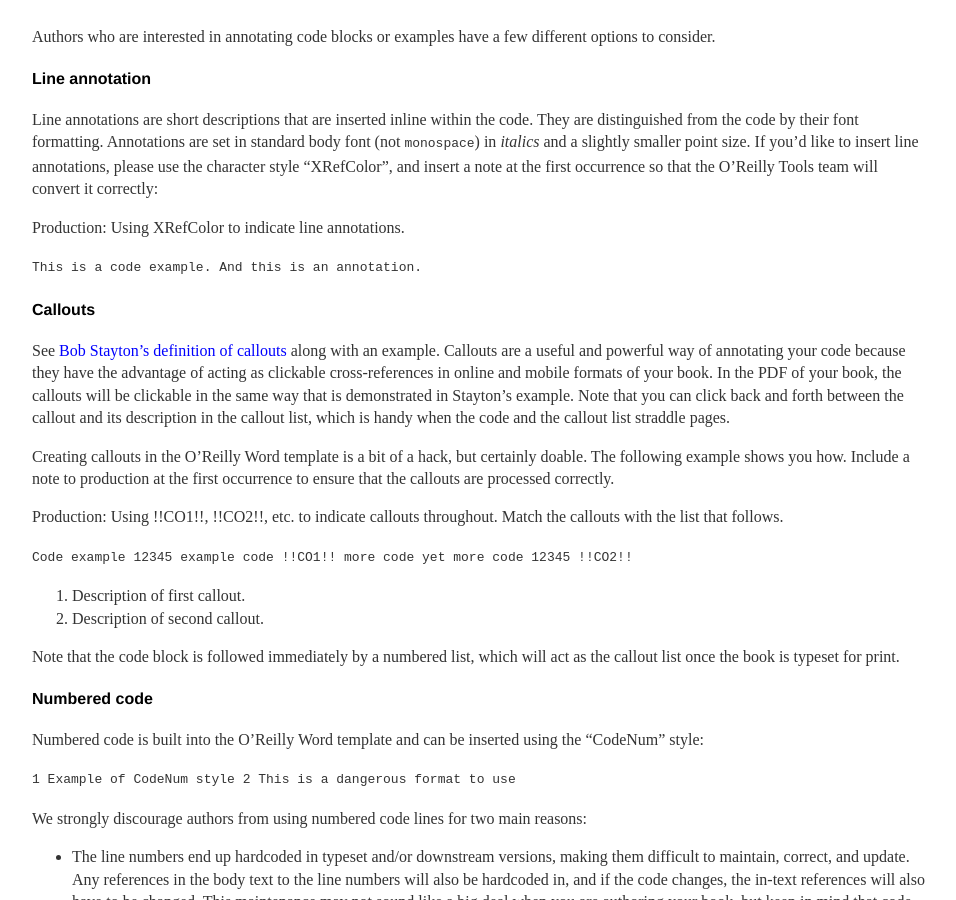
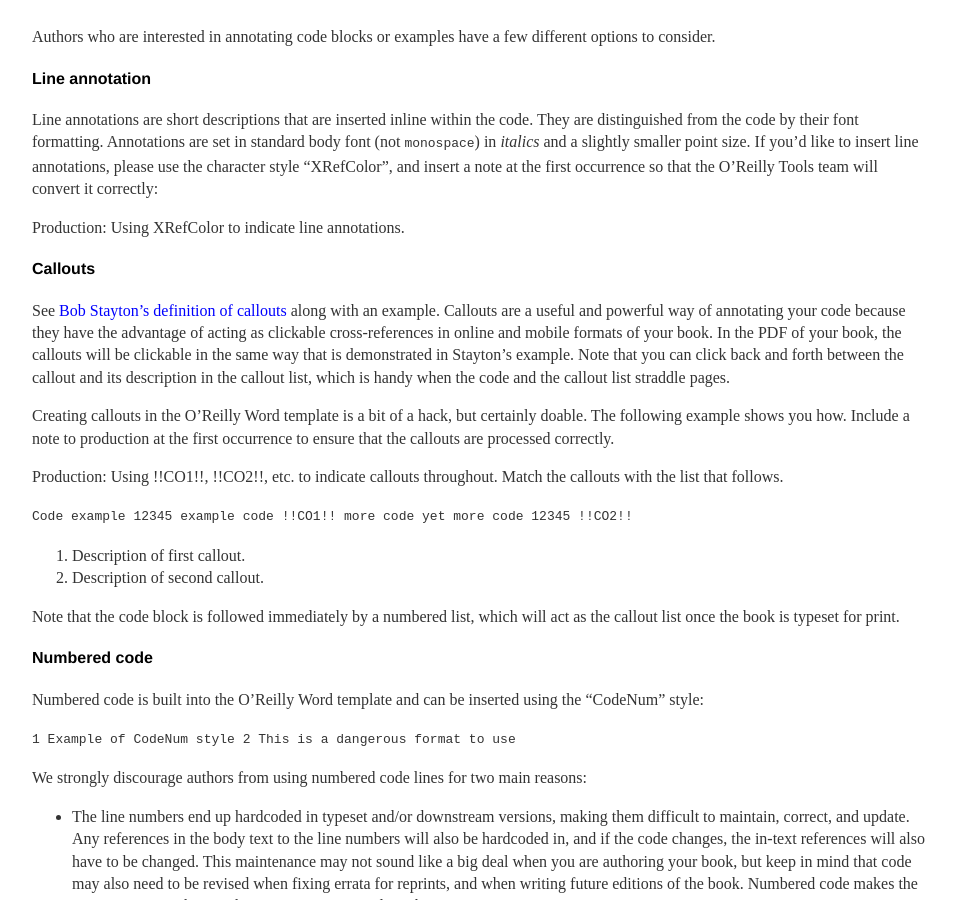
Before and after one commit to oreillymedia/production-resources, a Jekyll site: the page built from word/index.md, in a window 1280 px wide and 900 px high, scrolled down 5288 px. Shown: the whole window, without its empty margins (160-1116 px from the left). Built offline with Jekyll 4.4.1, drawn with Linux system fonts in a browser that asks for light colours.

Commit message:
Update index.md

`````diff
--- a/word/index.md
+++ b/word/index.md
@@ -139,6 +139,7 @@
 O'Reilly's ebook toolchain now supports syntax highlighting via Pygments. For each block of code that you want to have syntax highlighted, indicate the programming language in brackets, styled as a "Comment" that immediately precedes the block of code. For example, you'd indicate that the following code is in Java like so:
 
 [java]
+
 ````
 int radius = 40;
 float x = 110;
@@ -164,8 +165,6 @@
 
 Production: Using XRefColor to indicate line annotations.
 
-````This is a code example.    And this is an annotation.````
-
 #### Callouts
 
 See [Bob Stayton's definition of callouts](http://www.sagehill.net/docbookxsl/AnnotateListing.html#Callouts) along with an example. Callouts are a useful and powerful way of annotating your code because they have the advantage of acting as clickable cross-references in online and mobile formats of your book. In the PDF of your book, the callouts will be clickable in the same way that is demonstrated in Stayton's example. Note that you can click back and forth between the callout and its description in the callout list, which is handy when the code and the callout list straddle pages.
@@ -174,7 +173,8 @@
 
 Production: Using !!CO1!!, !!CO2!!, etc. to indicate callouts throughout. Match the callouts with the list that follows.
 
-````Code example 12345 example code  !!CO1!!
+````
+Code example 12345 example code  !!CO1!!
    more code
       yet more code 12345 !!CO2!!````
 
`````
